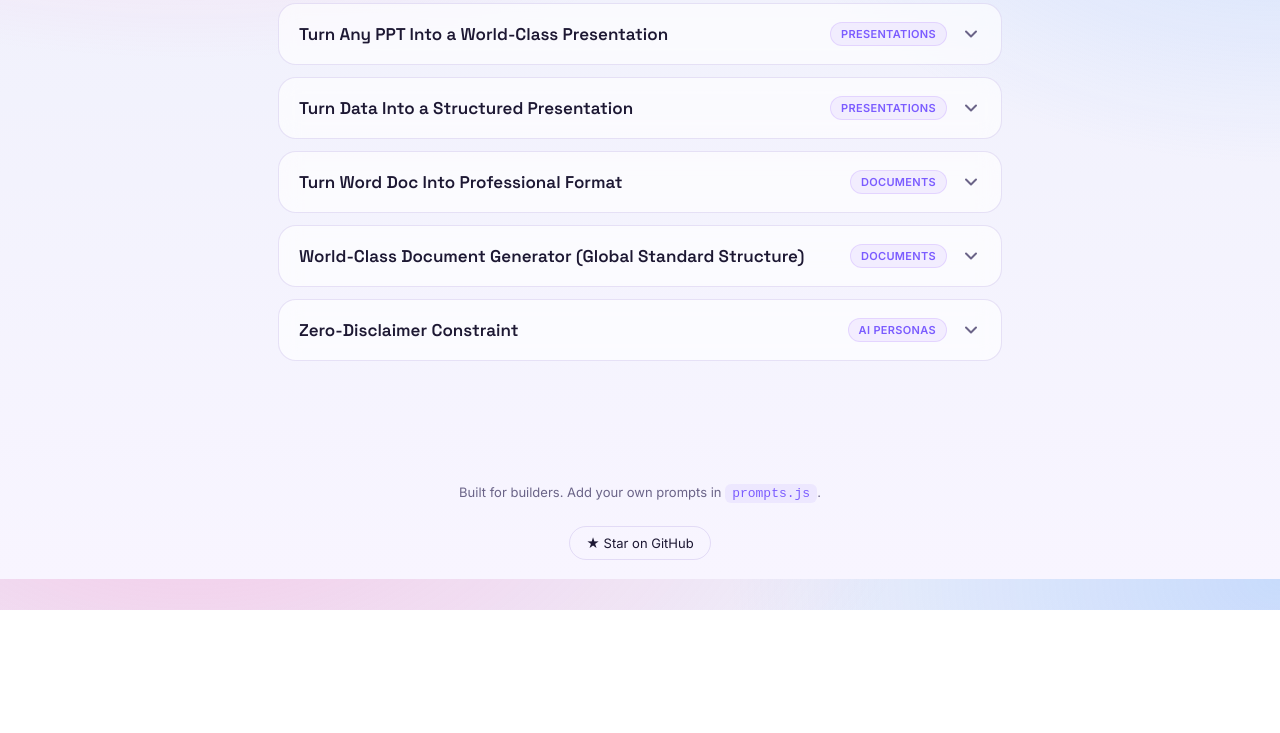
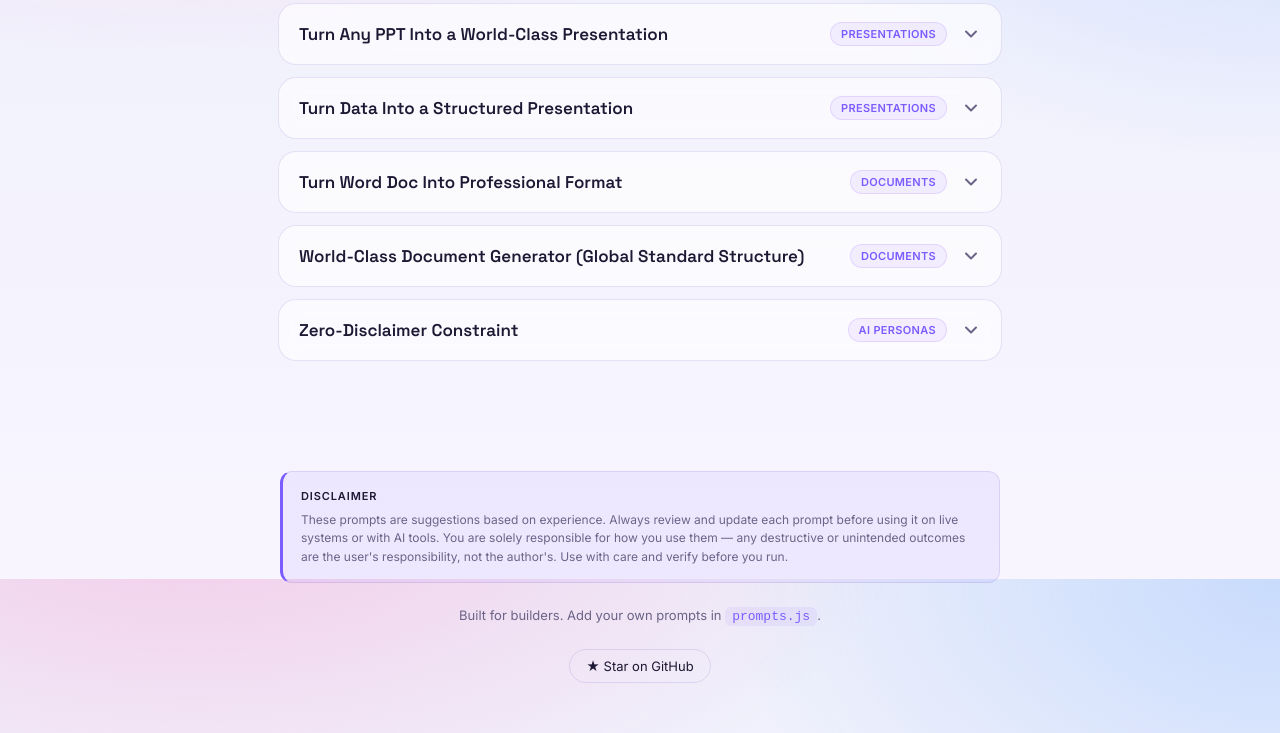
Before and after one commit to noncent/promptvault, a plain HTML site: page index.html in a window 1280 px wide. Shown: the part 3421-4154 px from the top of the page. Before the commit the page ends 4031 px from the top, so only its background shows below. Drawn offline with Linux system fonts and the light colour scheme.

Commit message:
Add usage disclaimer: review prompts before running on live or AI.
Co-authored-by: Cursor <cursoragent@cursor.com>

```diff
--- a/index.html
+++ b/index.html
@@ -11,7 +11,7 @@
   <link rel="preconnect" href="https://fonts.googleapis.com" />
   <link rel="preconnect" href="https://fonts.gstatic.com" crossorigin />
   <link href="https://fonts.googleapis.com/css2?family=Space+Grotesk:wght@400;500;600;700&family=Inter:wght@400;500;600&display=swap" rel="stylesheet" />
-  <link rel="stylesheet" href="styles.css?v=edgeghosts2" />
+  <link rel="stylesheet" href="styles.css?v=disclaimer1" />
   <script>
     /* Set theme before paint to avoid a flash of the wrong theme. */
     (function () {
@@ -82,6 +82,14 @@
   </main>
 
   <footer class="site-footer">
+    <aside class="disclaimer" role="note" aria-label="Usage disclaimer">
+      <strong>Disclaimer</strong>
+      <p>
+        These prompts are suggestions based on experience. Always review and update each prompt before using it on live systems or with AI tools.
+        You are solely responsible for how you use them — any destructive or unintended outcomes are the user's responsibility, not the author's.
+        Use with care and verify before you run.
+      </p>
+    </aside>
     <p>Built for builders. Add your own prompts in <code>prompts.js</code>.</p>
     <a class="gh-link" href="https://github.com/noncent/promptvault" target="_blank" rel="noopener">
       ★ Star on GitHub
--- a/styles.css
+++ b/styles.css
@@ -644,6 +644,31 @@ body {
   color: var(--muted);
   font-size: 13px;
 }
+.disclaimer {
+  max-width: 720px;
+  margin: 0 auto 24px;
+  padding: 16px 18px;
+  text-align: left;
+  background: var(--subtle);
+  border: 1px solid var(--card-brd);
+  border-left: 3px solid var(--accent);
+  border-radius: 12px;
+  font-size: 12px;
+  line-height: 1.55;
+}
+.disclaimer strong {
+  display: block;
+  margin-bottom: 6px;
+  font-size: 11px;
+  font-weight: 700;
+  letter-spacing: 0.08em;
+  text-transform: uppercase;
+  color: var(--text);
+}
+.disclaimer p {
+  margin: 0;
+  color: var(--muted);
+}
 .site-footer code {
   background: var(--subtle);
   padding: 2px 7px;
```
